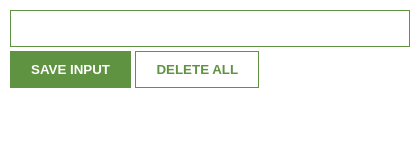
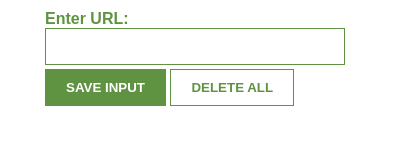
Before and after one commit to DanieleLG90/Lead-Traker, a website built with Vite: page index.html in a window 390 px wide. Shown: the whole page, 420 px wide, since content can reach past the window. Built offline with nearby package versions, Linux system fonts and the light colour scheme; no server answers.

Commit message:
delete button
delete button
adjustment style for mobile

```diff
--- a/index.css
+++ b/index.css
@@ -1,8 +1,13 @@
 body {
-    margin: 0;
+    margin: 0 auto;
     padding: 10px;
     font-family: Arial, Helvetica, sans-serif;
-    min-width: 400px;
+    max-width: 300px;
+}
+
+label{
+    color: #5f9341;
+    font-weight: 800;
 }
 
 input {
--- a/index.html
+++ b/index.html
@@ -3,9 +3,9 @@
         <link rel="stylesheet" href="index.css">
     </head>
     <body>
+        <label>Enter URL:</label>
         <input type="text" id="input-el">
         <button id="input-btn">SAVE INPUT</button>
-
         <button id="delete-btn">DELETE ALL</button>
         <ul id="ul-el">
         </ul>
--- a/index.js
+++ b/index.js
@@ -1,5 +1,5 @@
 import { initializeApp } from "https://www.gstatic.com/firebasejs/10.12.2/firebase-app.js";
-import { getDatabase, ref, push, onValue } from "https://www.gstatic.com/firebasejs/10.12.2/firebase-database.js";
+import { getDatabase, ref, push, onValue, remove } from "https://www.gstatic.com/firebasejs/10.12.2/firebase-database.js";
 
 const firebaseConfig = {
     databaseURL : "https://scrimba-lead-traker-app-default-rtdb.europe-west1.firebasedatabase.app/"
@@ -32,14 +32,17 @@ function render(leads) {
 }
 
 onValue(referenceInDB, function(snapshot) {
-    const snapshotValues = snapshot.val()
-    const leads = Object.values(snapshotValues)
-    render(leads)
-    //console.log(leads)
+    const snapshotDoesExist = snapshot.exists()
+    if (snapshotDoesExist) {
+        const snapshotValues = snapshot.val()
+        const leads = Object.values(snapshotValues)
+        render(leads)
+    }
 })
 
 deleteBtn.addEventListener("dblclick", function() {
-
+    remove(referenceInDB)
+    ulEl.innerHTML = ""
 })
 
 inputBtn.addEventListener("click", function() {
```
